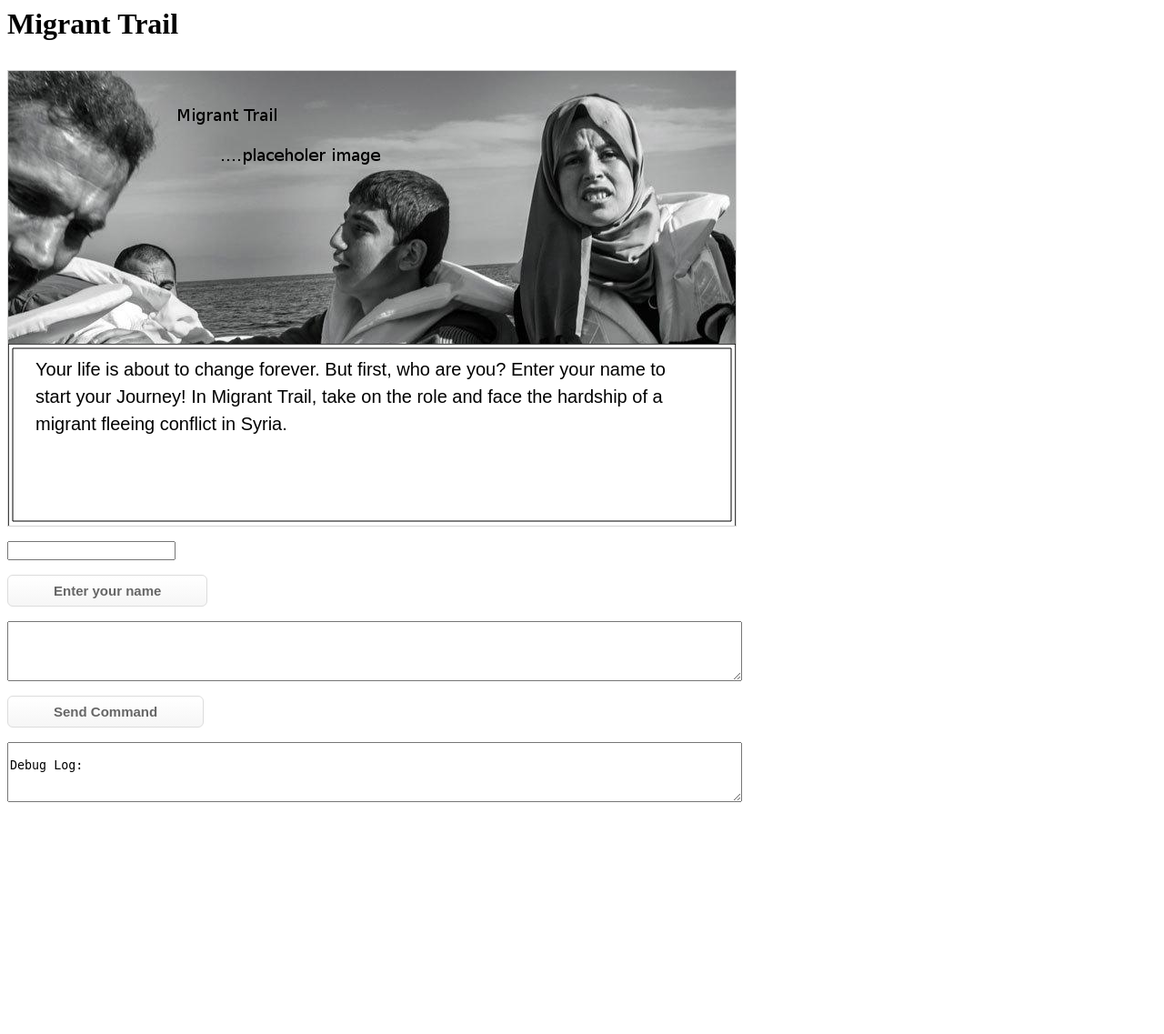
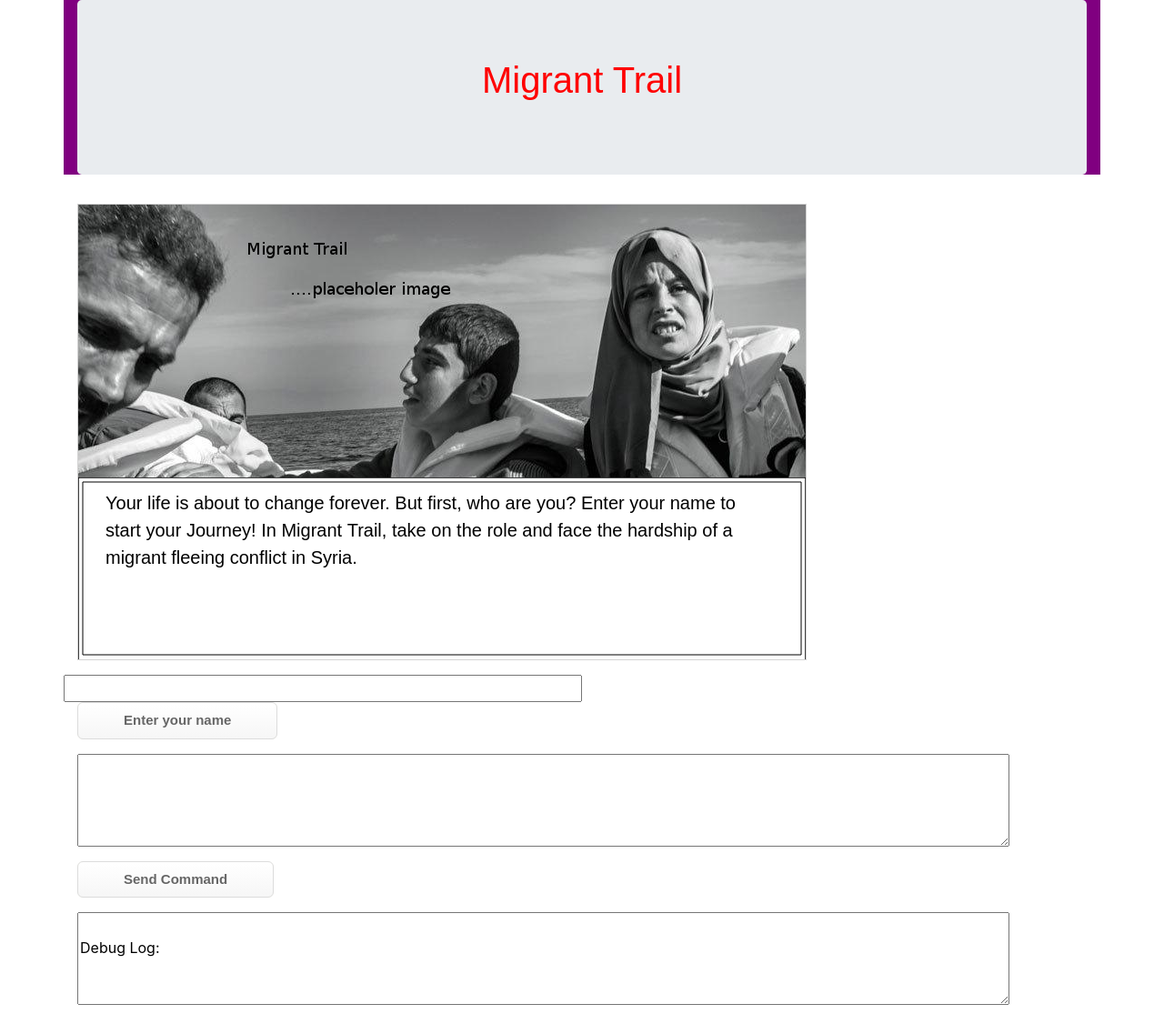
Before and after one commit to DavidKann/MigrantTrail, a PHP site: page / in a window 1280 px wide. Shown: the whole page at 91% size. Before the commit the page ends 882 px from the top, so only its background shows below. Run offline with PHP 8.4, Linux system fonts and the light colour scheme.

Commit message:
Gave container tags and heading

```diff
--- a/index.html
+++ b/index.html
@@ -1,25 +1,49 @@
 <html>
     <head>
     <link rel="stylesheet" type="text/css" href="stylesheet.css">
+    <link rel="stylesheet" href="https://stackpath.bootstrapcdn.com/bootstrap/4.5.2/css/bootstrap.min.css" integrity="sha384-JcKb8q3iqJ61gNV9KGb8thSsNjpSL0n8PARn9HuZOnIxN0hoP+VmmDGMN5t9UJ0Z" crossorigin="anonymous">
+
     </head>
-<body onLoad = "start()">
+<body onLoad = "start()" bgcolor = "lightyellow" >
     <script>function start() {
         initializeDebug(debugTextInput, debugSendCommand, debugTextOutput);
         initializeGame(gameCanvas, button1, button2, button3, button4, textEntry);
     }
     </script>
     <script src="MigrantTrail.js" type="text/javascript"></script>
+    <div class="container" id = "heading">
+      <div class="jumbotron text-center">
+        <h1><p>Migrant Trail</p></h1>
+      </div>
+    </div>
 
-    <h1><p>Migrant Trail</p></h1>
-
+<div class="container" id = "canvas">
     <p><canvas id="gameCanvas" width="800" height="500" style="border:1px solid #d3d3d3;"></canvas></p>
-    <form><input id="textEntry" type="text" name="textEntry"></form>
+</div>
+<div class="container">
+  <form>
+    <div class="form-group row">
+      <input class = "col-md-6" id="textEntry" type="text" name="textEntry">
+    </form>
+    <br>
+    <div class="container">
         <p><input id="button1" class="myButton" type="button" value="choice 1" onclick="captureButton(1);" /></p>
         <p><input id="button2" class="myButton" type="button" value="choice 2" onclick="captureButton(2);" /></p>
         <p><input id="button3" class="myButton" type="button" value="choice 3" onclick="captureButton(3);" /></p>
         <p><input id="button4" class="myButton" type="button" value="choice 4" onclick="captureButton(4);" /></p>
+      </div>
+
+      <div class="container">
+
         <p><textarea id="debugTextInput" rows="4" cols="98"></textarea></p>
         <p><input id="debugSendCommand" class="myButton" type="button" value="Send Command" onclick="debugSendCommand();" /></p>
         <p><textarea id="debugTextOutput" rows="4" cols="98"></textarea></p>
+      </div>
+
+
+      </div>
+  </div>
+
+
 </body>
 </html>
--- a/stylesheet.css
+++ b/stylesheet.css
@@ -9,7 +9,7 @@
 	background:-ms-linear-gradient(top, #ffffff 5%, #f6f6f6 100%);
 	background:linear-gradient(to bottom, #ffffff 5%, #f6f6f6 100%);
 	filter:progid:DXImageTransform.Microsoft.gradient(startColorstr='#ffffff', endColorstr='#f6f6f6',GradientType=0);
-	background-color:#ffffff;
+	background-color:lightyellow;
 	-moz-border-radius:6px;
 	-webkit-border-radius:6px;
 	border-radius:6px;
@@ -17,7 +17,7 @@
 	display:inline-block;
 	cursor:pointer;
 	color:#666666;
-	font-family:Arial;
+	font-family:sans-serif;
 	font-size:15px;
 	font-weight:bold;
 	padding:8px 50px;
@@ -38,3 +38,17 @@
 	position:relative;
 	top:1px;
 }
+#heading
+{
+	background-color: purple;
+	font-family: sans-serif;
+	color: red;
+}
+#gameCanvas
+{
+	font-family: sans-serif;
+	background-color: lightblue;
+}
+body {
+	background-color: lightyellow;
+}
```
Lines whose indentation alone changed are shown as unchanged.
